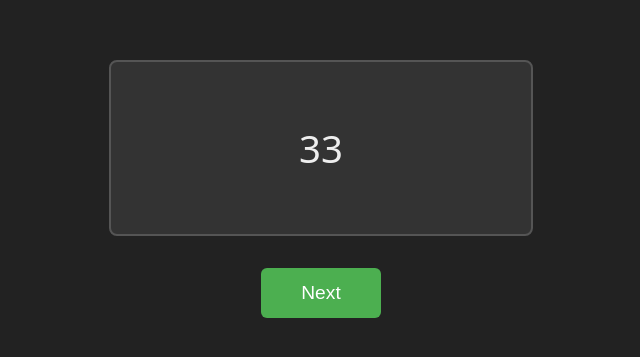
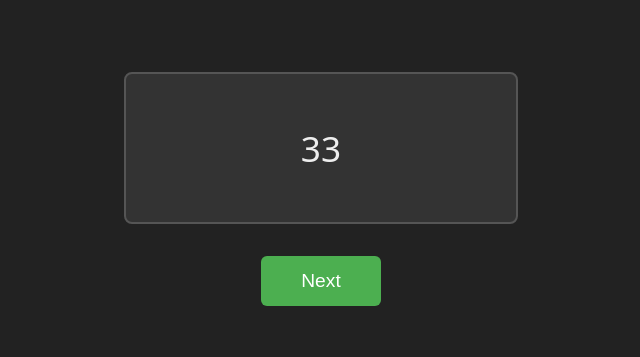
Before and after one commit to nedrecord/handquiz, a plain HTML site: page index.html in a window 1280 px wide. Shown: the part 211-568 px from the top of the page, without its empty margins (319-959 px from the left). Drawn offline with Linux system fonts and the light colour scheme.

Commit message:
Update index.html

```diff
--- a/index.html
+++ b/index.html
@@ -1,6 +1,7 @@
 <!DOCTYPE html>
 <html lang="en">
 <head>
+<meta name="viewport" content="width=device-width, initial-scale=1">
 <meta charset="UTF-8">
 <title>See What I See  </title>
 
@@ -12,9 +13,9 @@
   html,body{margin:0;height:100%;font-family:system-ui,Segoe UI,Helvetica,Arial,sans-serif;
             display:flex;flex-direction:column;justify-content:center;align-items:center;
             background:#222;color:#eee}
-  #card{background:#333;border:2px solid #555;border-radius:8px;padding:60px 80px;
-        font-size:2.4rem;text-align:center;cursor:pointer;user-select:none;
-        min-width:260px;max-width:95%;transition:background .2s}
+  #card{background:#333;border:2px solid #555;border-radius:8px;padding:50px 70px;
+        font-size:2.2rem;text-align:center;cursor:pointer;user-select:none;
+        min-width:250px;max-width:90%;transition:background .2s}
   #card.back{background:#444}
   #next{margin-top:32px;padding:14px 40px;border:none;border-radius:6px;
         background:#4caf50;font-size:1.2rem;color:#fff;cursor:pointer}
```
